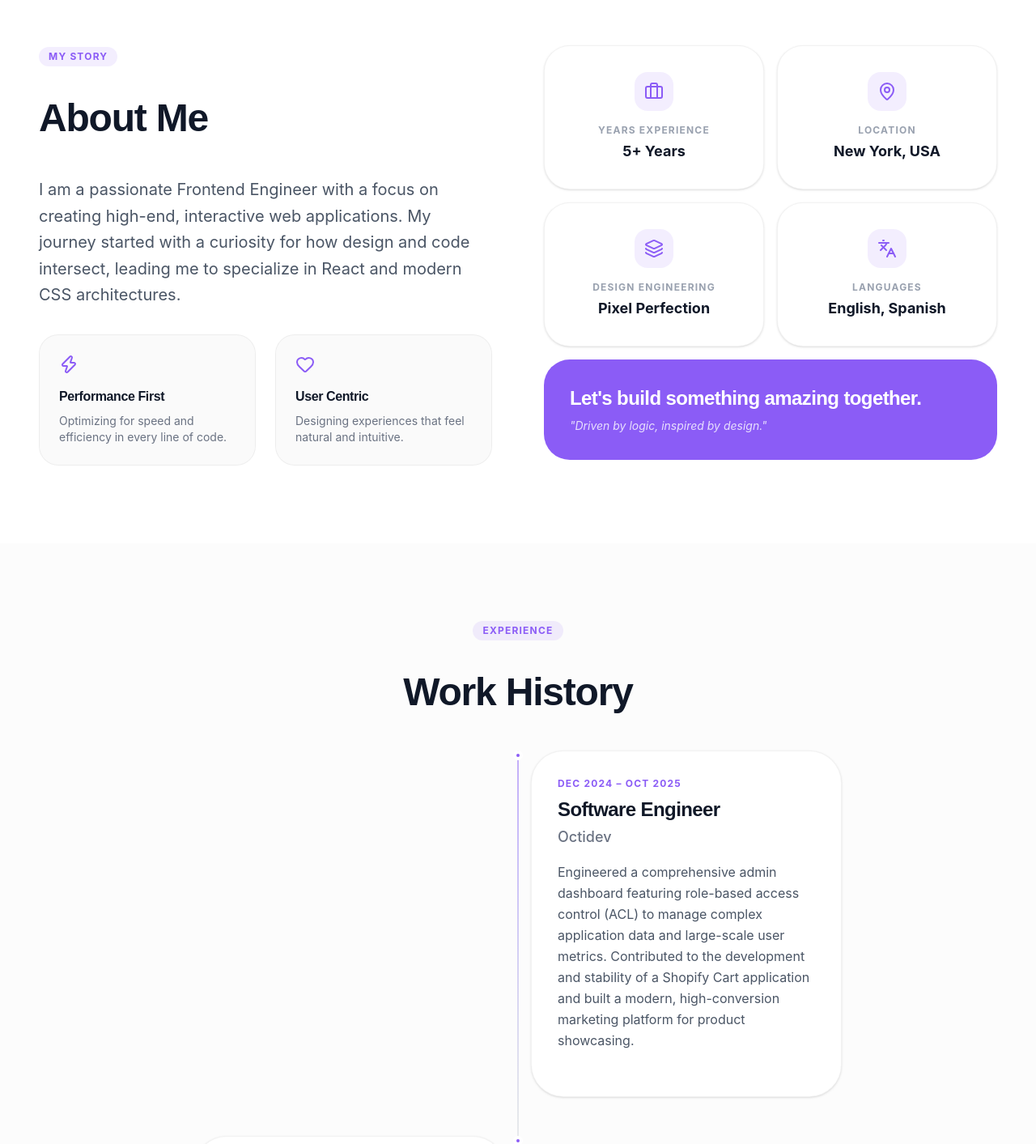
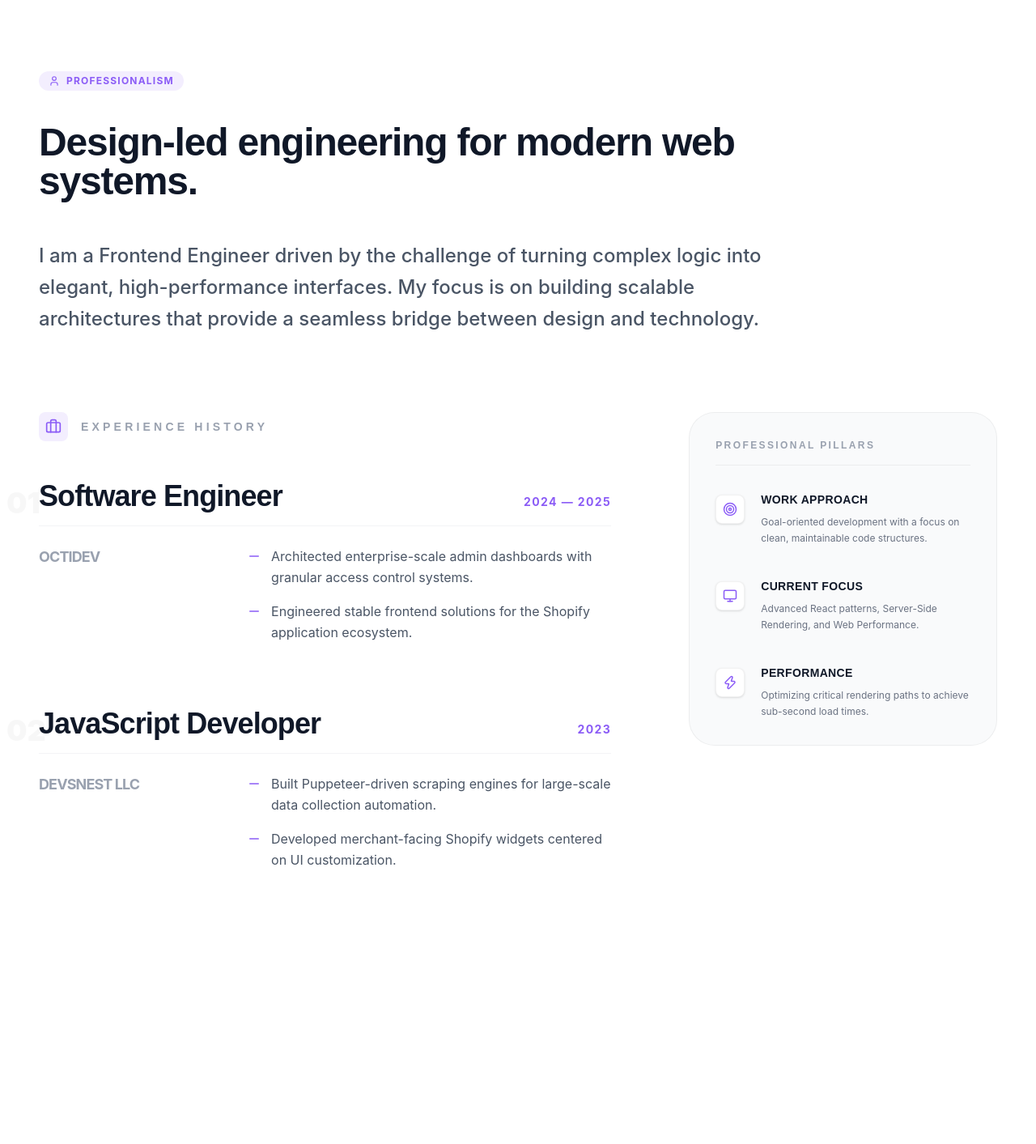
Before and after one commit to miavai649/portfolio, a React (Vite) app: page / in a window 1280 px wide. Shown: the part 840-2253 px from the top of the page at 81% size. After the commit the page ends 2043 px from the top, so only its background shows below. Built offline with nearby package versions, Linux system fonts and the light colour scheme.

Commit message:
refactor: about section  redesign and merge experience section into about section

```diff
--- a/src/App.jsx
+++ b/src/App.jsx
@@ -1,6 +1,5 @@
 import Navbar from './components/layout/Navbar';
 import About from './components/sections/About';
-import Experience from './components/sections/Experience';
 import Hero from './components/sections/Hero';
 
 function App() {
@@ -9,7 +8,6 @@ function App() {
       <Navbar />
       <Hero />
       <About />
-      <Experience />
       {/* More sections will follow */}
     </main>
   );
--- a/src/components/sections/About.jsx
+++ b/src/components/sections/About.jsx
@@ -1,58 +1,98 @@
 import { motion } from 'framer-motion';
+import { Briefcase, Minus, User } from 'lucide-react'; // Added User icon
 import { aboutContent } from '../../data/content';
 import Container from '../ui/Container';
 import SectionTitle from '../ui/SectionTitle';
 
 const About = () => {
   return (
-    <section id='about' className='py-24 relative overflow-hidden'>
+    <section id='about' className='py-32 bg-white dark:bg-dark-bg transition-colors duration-500'>
       <Container>
-        <div className='grid lg:grid-cols-2 gap-16 items-start'>
-          {/* Left: Text & Summary */}
-          <motion.div
+        {/* --- HEADER & INTRO --- */}
+        <div className='max-w-4xl mb-24'>
+          <SectionTitle
+            subtitle='Professionalism'
+            title='Design-led engineering for modern web systems.'
+            icon={User} // Added relevant icon here
+          />
+          <motion.p
             initial={{ opacity: 0, y: 20 }}
             whileInView={{ opacity: 1, y: 0 }}
             viewport={{ once: true }}
-            transition={{ duration: 0.6 }}>
-            <SectionTitle title={aboutContent.title} subtitle={aboutContent.subtitle} />
-            <p className='text-xl text-gray-600 dark:text-gray-400 leading-relaxed mb-8'>{aboutContent.description}</p>
+            className='text-xl md:text-2xl text-gray-600 dark:text-zinc-400 leading-relaxed font-medium'>
+            {aboutContent.intro}
+          </motion.p>
+        </div>
 
-            <div className='grid sm:grid-cols-2 gap-6'>
-              {aboutContent.highlights.map((item, idx) => (
-                <div key={idx} className='p-6 rounded-3xl bg-black/[0.02] dark:bg-white/[0.02] border border-black/5 dark:border-white/5'>
-                  <item.icon className='text-primary mb-4' size={24} />
-                  <h4 className='font-bold mb-2'>{item.title}</h4>
-                  <p className='text-sm text-gray-500 dark:text-gray-400'>{item.description}</p>
-                </div>
+        {/* ... rest of the component remains exactly the same ... */}
+        <div className='flex flex-col lg:flex-row gap-16 lg:gap-24'>
+          {/* LEFT: PROFESSIONAL JOURNEY */}
+          <div className='lg:w-[65%] order-2 lg:order-1'>
+            {/* ... Journey logic ... */}
+            <div className='flex items-center gap-4 mb-12'>
+              <div className='p-2 rounded-lg bg-primary/10 text-primary'>
+                <Briefcase size={20} />
+              </div>
+              <h3 className='text-sm font-black uppercase tracking-[0.3em] text-gray-400'>Experience History</h3>
+            </div>
+
+            <div className='space-y-20'>
+              {aboutContent.journey.map((job, idx) => (
+                <motion.div key={idx} /* ... existing props ... */ className='group relative'>
+                  {/* ... existing job rendering logic ... */}
+                  <span className='absolute -left-10 top-2 text-4xl font-black text-black/[0.03] dark:text-white/[0.03] hidden md:block'>
+                    0{idx + 1}
+                  </span>
+
+                  <div className='flex flex-col md:flex-row md:items-baseline justify-between mb-6 border-b border-gray-100 dark:border-zinc-800 pb-4'>
+                    <h4 className='text-3xl md:text-4xl font-display font-bold group-hover:text-primary transition-colors'>{job.role}</h4>
+                    <span className='text-sm font-bold text-primary tracking-widest uppercase mt-2 md:mt-0'>{job.period}</span>
+                  </div>
+
+                  <div className='flex flex-col md:flex-row gap-8'>
+                    <div className='md:w-1/3'>
+                      <p className='text-lg font-bold text-gray-400 dark:text-zinc-600 uppercase tracking-tighter'>{job.company}</p>
+                    </div>
+                    <div className='md:w-2/3'>
+                      <ul className='space-y-4'>
+                        {job.points.map((point, pIdx) => (
+                          <li key={pIdx} className='flex items-start gap-3 text-gray-600 dark:text-zinc-400 text-base leading-relaxed'>
+                            <Minus size={18} className='mt-1 text-primary shrink-0' />
+                            {point}
+                          </li>
+                        ))}
+                      </ul>
+                    </div>
+                  </div>
+                </motion.div>
               ))}
             </div>
-          </motion.div>
+          </div>
 
-          {/* Right: Info Cards */}
-          <motion.div
-            initial={{ opacity: 0, scale: 0.95 }}
-            whileInView={{ opacity: 1, scale: 1 }}
-            viewport={{ once: true }}
-            transition={{ duration: 0.6, delay: 0.2 }}
-            className='grid grid-cols-2 gap-4'>
-            {aboutContent.stats.map((stat, idx) => (
-              <div
-                key={idx}
-                className='p-8 rounded-[2rem] bg-white dark:bg-zinc-900 border border-black/5 dark:border-white/5 shadow-sm flex flex-col items-center text-center group hover:border-primary/30 transition-colors'>
-                <div className='w-12 h-12 rounded-2xl bg-primary/10 flex items-center justify-center text-primary mb-4 group-hover:scale-110 transition-transform'>
-                  <stat.icon size={24} />
+          {/* RIGHT: SUPPORTING PILLARS */}
+          <div className='lg:w-[35%] order-1 lg:order-2'>
+            <div className='sticky top-32 space-y-8'>
+              <div className='p-8 rounded-[2rem] bg-gray-50 dark:bg-zinc-900/50 border border-black/5 dark:border-white/5'>
+                <h3 className='text-xs font-black uppercase tracking-[0.2em] text-gray-400 mb-8 border-b border-black/5 dark:border-white/5 pb-4'>
+                  Professional Pillars
+                </h3>
+                {/* ... Pillar mapping logic ... */}
+                <div className='space-y-10'>
+                  {aboutContent.pillars.map((pillar, idx) => (
+                    <motion.div key={idx} className='group flex gap-5'>
+                      <div className='mt-1 p-2 h-fit rounded-lg bg-white dark:bg-zinc-800 border border-black/5 dark:border-white/5 text-primary shadow-sm group-hover:bg-primary group-hover:text-white transition-all duration-300'>
+                        <pillar.icon size={18} />
+                      </div>
+                      <div>
+                        <h4 className='text-sm font-bold mb-2 uppercase tracking-wide'>{pillar.title}</h4>
+                        <p className='text-xs text-gray-500 dark:text-zinc-500 leading-relaxed'>{pillar.value}</p>
+                      </div>
+                    </motion.div>
+                  ))}
                 </div>
-                <p className='text-xs font-bold uppercase tracking-widest text-gray-400 mb-1'>{stat.label}</p>
-                <p className='text-lg font-bold'>{stat.value}</p>
               </div>
-            ))}
-
-            {/* Callout box */}
-            <div className='col-span-2 p-8 rounded-[2rem] bg-primary text-white flex flex-col justify-center'>
-              <h3 className='text-2xl font-display font-bold mb-2'>Let's build something amazing together.</h3>
-              <p className='text-white/80 text-sm italic'>"Driven by logic, inspired by design."</p>
             </div>
-          </motion.div>
+          </div>
         </div>
       </Container>
     </section>
--- a/src/components/sections/Experience.jsx
+++ /dev/null
@@ -1,52 +0,0 @@
-import { motion } from 'framer-motion';
-import { experienceContent } from '../../data/content';
-import Container from '../ui/Container';
-import SectionTitle from '../ui/SectionTitle';
-
-const Experience = () => {
-  return (
-    <section id='experience' className='py-24 bg-black/[0.01] dark:bg-white/[0.01]'>
-      <Container>
-        <SectionTitle title='Work History' subtitle='Experience' className='text-center flex flex-col items-center' />
-
-        <div className='max-w-4xl mx-auto relative'>
-          {/* Vertical Line */}
-          <div className='absolute left-0 md:left-1/2 md:-translate-x-1/2 top-0 h-full w-[2px] bg-gradient-to-b from-primary/50 via-gray-200 dark:via-gray-800 to-transparent' />
-
-          <div className='space-y-12'>
-            {experienceContent.map((exp, idx) => (
-              <motion.div
-                key={idx}
-                initial={{ opacity: 0, y: 20 }}
-                whileInView={{ opacity: 1, y: 0 }}
-                viewport={{ once: true }}
-                transition={{ duration: 0.5, delay: idx * 0.1 }}
-                className={`relative flex flex-col md:flex-row gap-8 ${idx % 2 === 0 ? 'md:flex-row-reverse' : ''}`}>
-                {/* Timeline Dot */}
-                <div className='absolute left-[-5px] md:left-1/2 md:-translate-x-1/2 top-0 w-3 h-3 rounded-full bg-primary border-4 border-white dark:border-zinc-950 z-10' />
-
-                {/* Content Card */}
-                <div className='w-full md:w-1/2 pl-8 md:pl-0'>
-                  <div
-                    className={`p-8 rounded-[2.5rem] bg-white dark:bg-zinc-900 border border-black/5 dark:border-white/5 shadow-sm hover:shadow-md transition-shadow ${
-                      idx % 2 === 0 ? 'md:mr-12' : 'md:ml-12'
-                    }`}>
-                    <span className='text-primary text-xs font-bold uppercase tracking-widest block mb-2'>{exp.duration}</span>
-                    <h3 className='text-2xl font-bold mb-1'>{exp.role}</h3>
-                    <p className='text-lg font-medium text-gray-500 dark:text-gray-400 mb-4'>{exp.company}</p>
-                    <p className='text-gray-600 dark:text-gray-400 mb-6 leading-relaxed'>{exp.description}</p>
-                  </div>
-                </div>
-
-                {/* Spacer for desktop alignment */}
-                <div className='hidden md:block w-1/2' />
-              </motion.div>
-            ))}
-          </div>
-        </div>
-      </Container>
-    </section>
-  );
-};
-
-export default Experience;
--- a/src/components/ui/SectionTitle.jsx
+++ b/src/components/ui/SectionTitle.jsx
@@ -1,9 +1,10 @@
 import SectionBadge from './SectionBadge';
 
-const SectionTitle = ({ title, subtitle, className = '' }) => {
+const SectionTitle = ({ title, subtitle, icon: Icon, className = '' }) => {
   return (
     <div className={`mb-12 ${className}`}>
-      <SectionBadge>{subtitle}</SectionBadge>
+      {/* Passing the Icon prop down to the existing SectionBadge */}
+      <SectionBadge icon={Icon}>{subtitle}</SectionBadge>
       <h2 className='text-4xl md:text-5xl font-display font-bold mt-4 tracking-tight'>{title}</h2>
     </div>
   );
--- a/src/data/content.js
+++ b/src/data/content.js
@@ -1,5 +1,4 @@
-import { Briefcase, Heart, Languages, Layers, MapPin, Zap } from 'lucide-react';
-
+import { Monitor, Target, Zap } from 'lucide-react';
 import { FaGithub, FaLinkedinIn, FaXTwitter } from 'react-icons/fa6';
 
 export const navLinks = [
@@ -25,59 +24,47 @@ export const heroContent = {
 };
 
 export const aboutContent = {
-  title: 'About Me',
-  subtitle: 'My Story',
-  description:
-    'I am a passionate Frontend Engineer with a focus on creating high-end, interactive web applications. My journey started with a curiosity for how design and code intersect, leading me to specialize in React and modern CSS architectures.',
-  stats: [
+  intro:
+    'I am a Frontend Engineer driven by the challenge of turning complex logic into elegant, high-performance interfaces. My focus is on building scalable architectures that provide a seamless bridge between design and technology.',
+
+  // The Pillars: Meaningful supporting elements
+  pillars: [
     {
-      label: 'Years Experience',
-      value: '5+ Years',
-      icon: Briefcase
+      title: 'Work Approach',
+      value: 'Goal-oriented development with a focus on clean, maintainable code structures.',
+      icon: Target
     },
     {
-      label: 'Location',
-      value: 'New York, USA',
-      icon: MapPin
+      title: 'Current Focus',
+      value: 'Advanced React patterns, Server-Side Rendering, and Web Performance.',
+      icon: Monitor
     },
     {
-      label: 'Design Engineering', // REPLACED Education
-      value: 'Pixel Perfection',
-      icon: Layers
-    },
-    {
-      label: 'Languages',
-      value: 'English, Spanish',
-      icon: Languages
+      title: 'Performance',
+      value: 'Optimizing critical rendering paths to achieve sub-second load times.',
+      icon: Zap
     }
   ],
-  highlights: [
-    {
-      title: 'Performance First',
-      description: 'Optimizing for speed and efficiency in every line of code.',
-      icon: Zap
-    },
-    {
-      title: 'User Centric',
-      description: 'Designing experiences that feel natural and intuitive.',
-      icon: Heart
-    }
-  ]
-};
 
-export const experienceContent = [
+  // The Main Experience
+  journey: [
     {
       company: 'Octidev',
       role: 'Software Engineer',
-    duration: 'Dec 2024 – Oct 2025',
-    description:
-      'Engineered a comprehensive admin dashboard featuring role-based access control (ACL) to manage complex application data and large-scale user metrics. Contributed to the development and stability of a Shopify Cart application and built a modern, high-conversion marketing platform for product showcasing.'
+      period: '2024 — 2025',
+      points: [
+        'Architected enterprise-scale admin dashboards with granular access control systems.',
+        'Engineered stable frontend solutions for the Shopify application ecosystem.'
+      ]
     },
     {
       company: 'DevsNest LLC',
       role: 'JavaScript Developer',
-    duration: 'Apr 2023 – Nov 2023',
-    description:
-      'Architected a robust web scraping engine using Puppeteer to automate promotional data collection. Developed a customizable Shopify Review App, enabling merchants to manage customer feedback through bespoke widgets, and streamlined management workflows across multiple Shopify extension dashboards.'
+      period: '2023',
+      points: [
+        'Built Puppeteer-driven scraping engines for large-scale data collection automation.',
+        'Developed merchant-facing Shopify widgets centered on UI customization.'
+      ]
     }
-];
+  ]
+};
```
Lines whose indentation alone changed are shown as unchanged.
